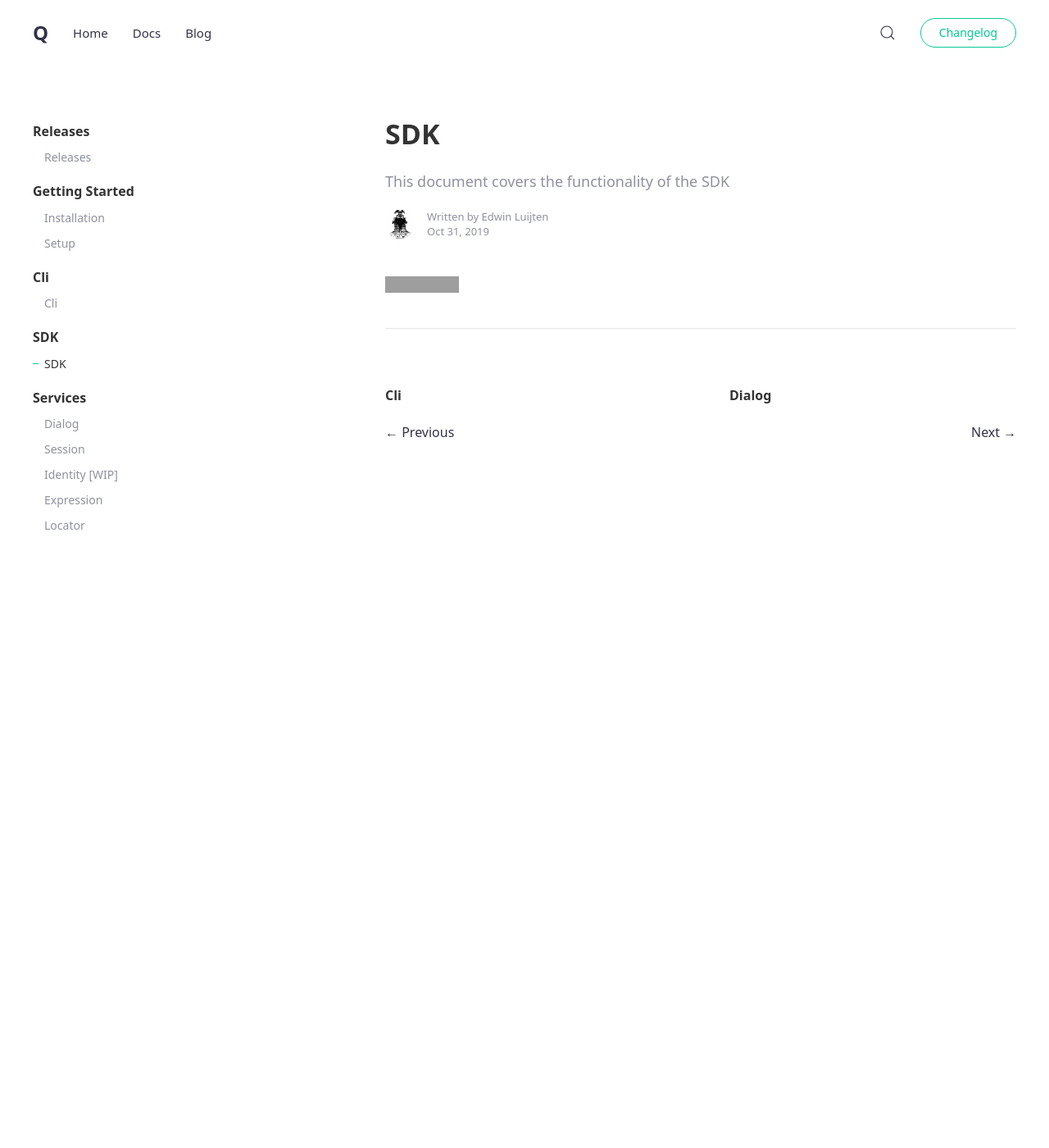
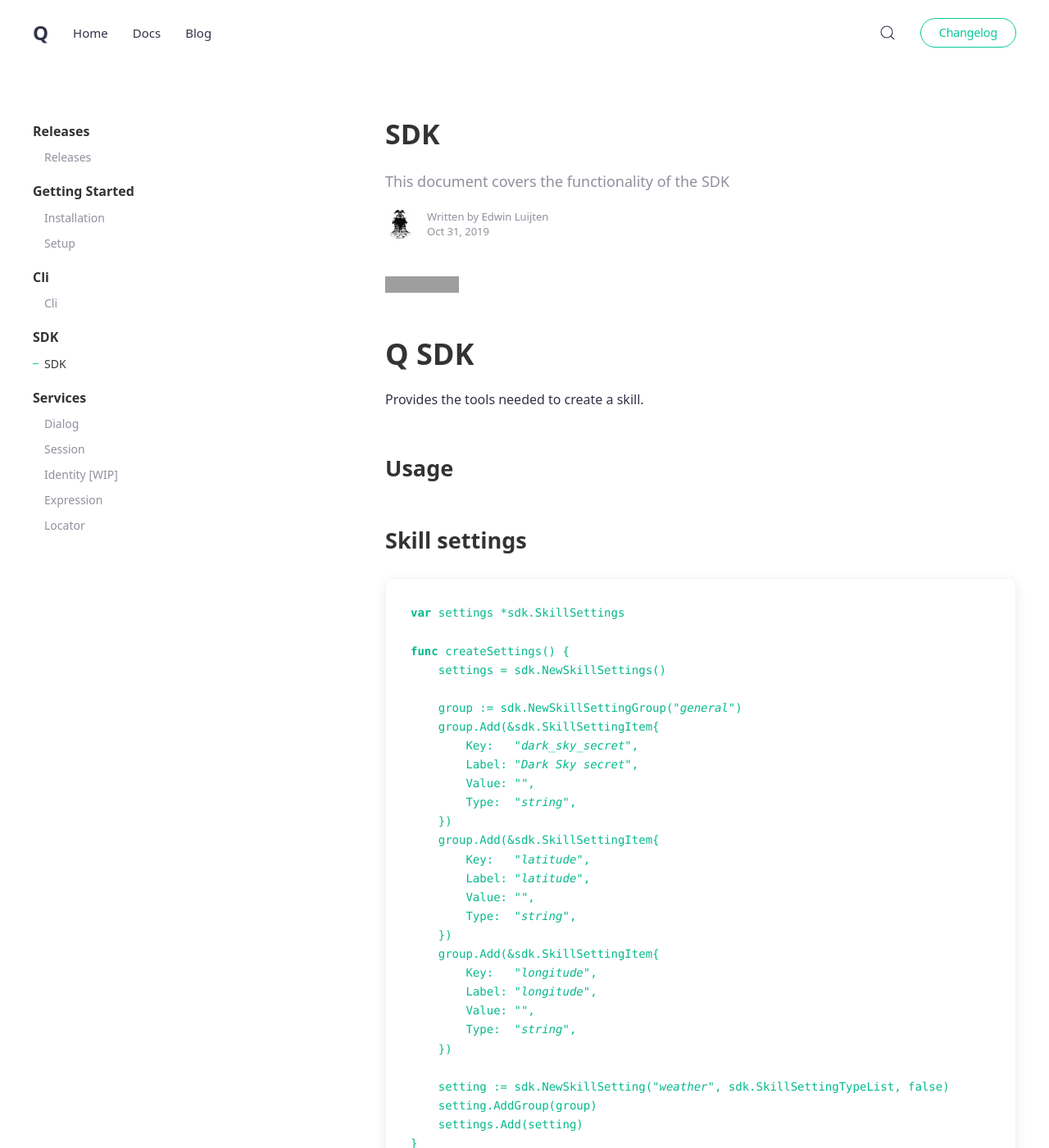
Before and after one commit to techger/Q-assistant.github.io, a Jekyll site: the page built from _docs/sdk.md, in a window 1280 px wide and 1400 px high. Shown: the whole window at 82% size. Built offline with Jekyll 4.4.1, drawn with Linux system fonts in a browser that asks for light colours; grey boxes are pictures that could not be loaded.

Commit message:
working on sdk documentation

````diff
--- a/_docs/sdk.md
+++ b/_docs/sdk.md
@@ -5,3 +5,42 @@ tags: [sdk]
 ---
 
 ![GitHub tag (latest SemVer pre-release)](https://img.shields.io/github/v/tag/q-assistant/sdk?include_prereleases&sort=semver&style=for-the-badge)
+
+# Q SDK
+Provides the tools needed to create a skill.
+
+## Usage
+
+## Skill settings
+
+```go
+var settings *sdk.SkillSettings
+
+func createSettings() {
+	settings = sdk.NewSkillSettings()
+
+	group := sdk.NewSkillSettingGroup("general")
+	group.Add(&sdk.SkillSettingItem{
+		Key:   "dark_sky_secret",
+		Label: "Dark Sky secret",
+		Value: "",
+		Type:  "string",
+	})
+	group.Add(&sdk.SkillSettingItem{
+		Key:   "latitude",
+		Label: "latitude",
+		Value: "",
+		Type:  "string",
+	})
+	group.Add(&sdk.SkillSettingItem{
+		Key:   "longitude",
+		Label: "longitude",
+		Value: "",
+		Type:  "string",
+	})
+
+	setting := sdk.NewSkillSetting("weather", sdk.SkillSettingTypeList, false)
+	setting.AddGroup(group)
+	settings.Add(setting)
+}
+```
````
